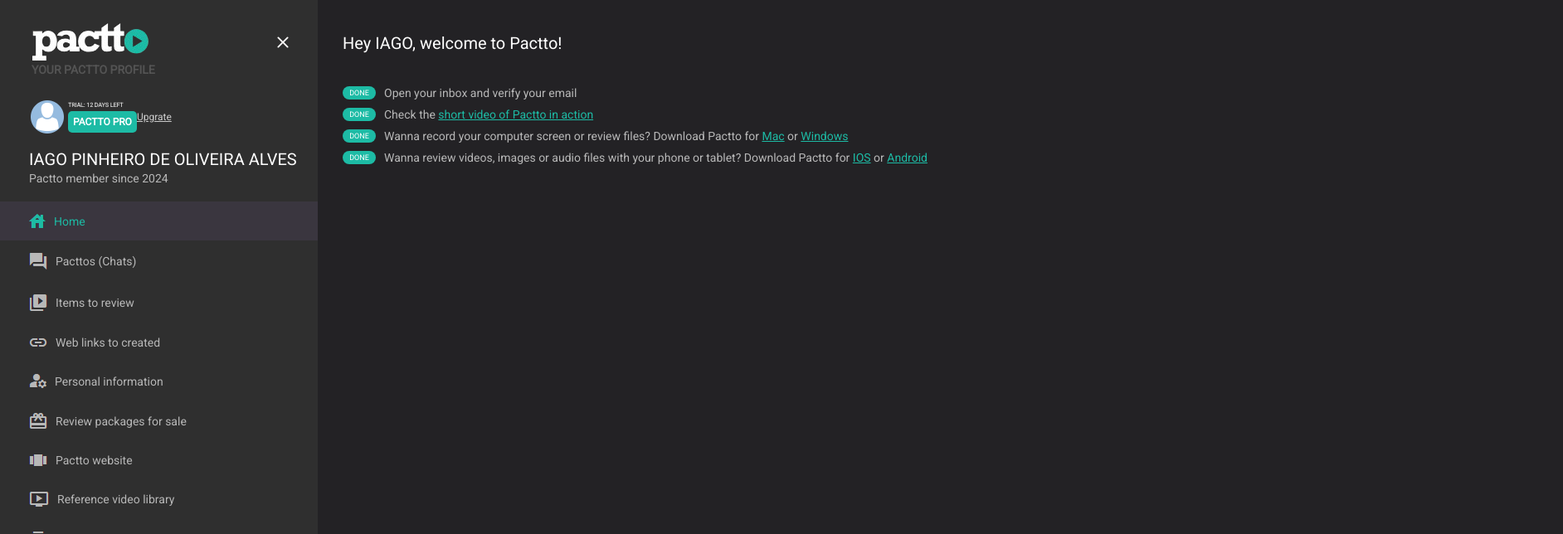
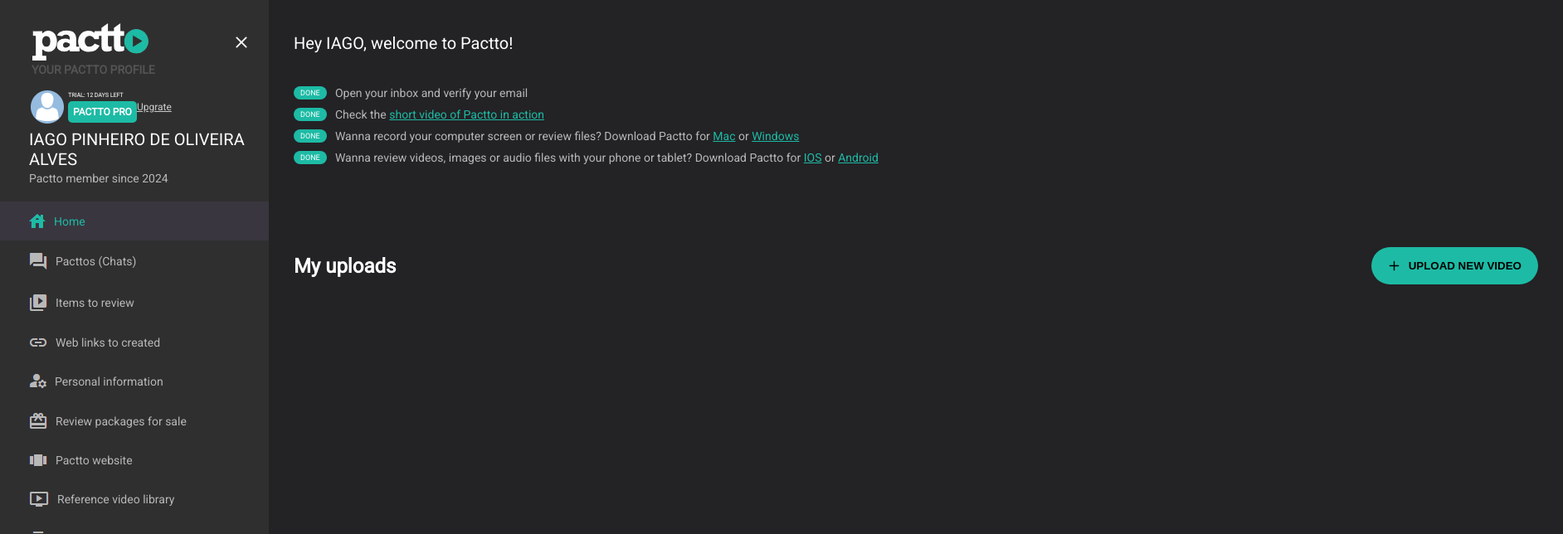
Before and after one commit to iagoPinheiro1401/pactto_challenge, a Next.js app: page / in a window 1280 px wide. Shown: the top 644 px of the page at 83% size, 1884 px wide, since content can reach past the window. Built offline with nearby package versions, Linux system fonts and the light colour scheme.

Commit message:
created section for uploads

```diff
--- /dev/null
+++ b/src/pages/components/buttons/GreenButton.jsx
@@ -0,0 +1,28 @@
+import styled from "styled-components"
+import { Plus } from "@phosphor-icons/react"
+
+const StyledButton = styled.button`
+    display: flex;
+    align-items: center;
+    justify-content: center;
+    gap: 10px;
+    cursor: pointer;
+    padding: 15px 20px;
+    background-color: ${props => props.theme.colors.green};
+    border: none;
+    border-radius: 50px;
+    font-weight: 600;
+
+    :hover {
+        background-color: #0bb39c;
+    }
+`
+
+export default function GreenButton({ plus, children }) {
+    return(
+        <StyledButton>
+            {plus && <Plus size={15}  weight="bold"/>}
+            {children}
+        </StyledButton>
+    )
+}
--- a/src/pages/index.jsx
+++ b/src/pages/index.jsx
@@ -1,8 +1,10 @@
 import styled from "styled-components"
 
+import TextHude from "./components/tipography/textHude/TextHude"
 import TextBig from "./components/tipography/textBig/TextBig"
 import TextMedium from "./components/tipography/textMedium/TextMedium"
 import Status from "./components/status/Status"
+import GreenButton from "./components/buttons/GreenButton"
 
 const Container = styled.header`
   display: flex;
@@ -26,6 +28,14 @@
 const Hiperlink = styled.a`
   text-decoration: underline;
   color: ${props => props.theme.colors.green};
+`
+
+const UploadsContainer = styled.section`
+  display: flex;
+  align-items: center;
+  justify-content: space-between;
+  width: 1500px;
+  margin-top: 60px;
 `
 
 function HomePage () {
@@ -55,6 +65,10 @@
           </StatusAndText>
         </StatusContainer>
 
+        <UploadsContainer>
+          <TextHude>My uploads</TextHude>
+          <GreenButton plus>UPLOAD NEW VIDEO</GreenButton>
+        </UploadsContainer>
     </Container>
   )
 }
```
